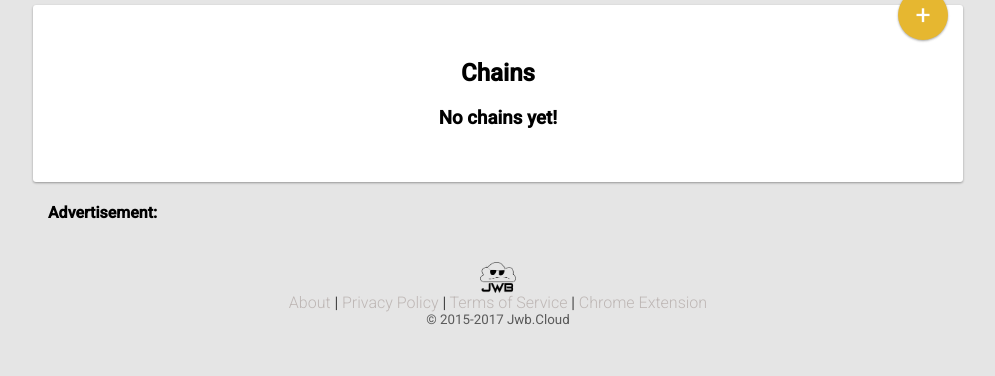
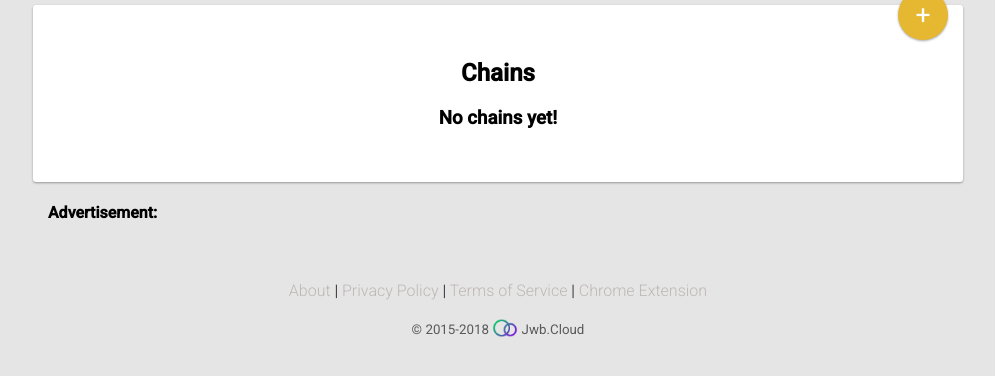
Before and after one commit to jac0bbennett/linknob, a Python web app: template templates/chains.html in a window 1280 px wide. Shown: the part 102-478 px from the top of the page, without its empty margins (142-1137 px from the left). Run offline with Jinja, Linux system fonts and the light colour scheme; the template is opened without the code that fills it, so the values that code supplies are empty; some libraries are stand-ins or nearby versions.

Commit message:
Updated to new jwb.cloud logo

```diff
--- a/templates/base.html
+++ b/templates/base.html
@@ -63,12 +63,12 @@ url_for('static', filename='script.js') }}"></script>
 <br>
 <footer>
     <center>
-        <a href="//jwb.cloud"><img title="Jwb.Cloud" src="/static/images/jwbcloud.png" width=36px></a>
+        <a href="//jwb.cloud"></a>
         <br>
         <span style="font-weight:300;">
         <a href="/d/about" class="profilelink">About</a> | <a href="/d/privacypolicy" class="profilelink">Privacy Policy</a> | <a href="/d/termsofservice" class="profilelink">Terms of Service</a> | <a href="https://chrome.google.com/webstore/detail/linknob/hgnngloicpmdfdffnoodlpmfcflkbcfd?utm_source=chrome-ntp-icon" class="profilelink">Chrome Extension</a>
-      </span>
-        <br><span style="color:#5a5a5a;font-size:10pt;font-family:Roboto;" title="Devoloped in Utah. Served via somewhere else.">&copy; 2015-2017 <a href="https://jwb.cloud" class="profilelink" style="color:#5a5a5a">Jwb.Cloud</a></span>{{ session['closedalert'] }}
+      </span><br>
+        <br><span style="color:#5a5a5a;font-size:10pt;font-family:Roboto;" title="Cooked up in Utah.">&copy; 2015-2018 <a href="https://jwb.cloud" class="profilelink" style="color:#5a5a5a"><img title="Jwb.Cloud" src="/static/images/jwbcloudacid.png" style="vertical-align:bottom;" width=26px> Jwb.Cloud</a></span>{{ session['closedalert'] }}
     </center>
 </footer>
 
```
Also changed, not shown: static/images/jwbcloudacid.png (added).
